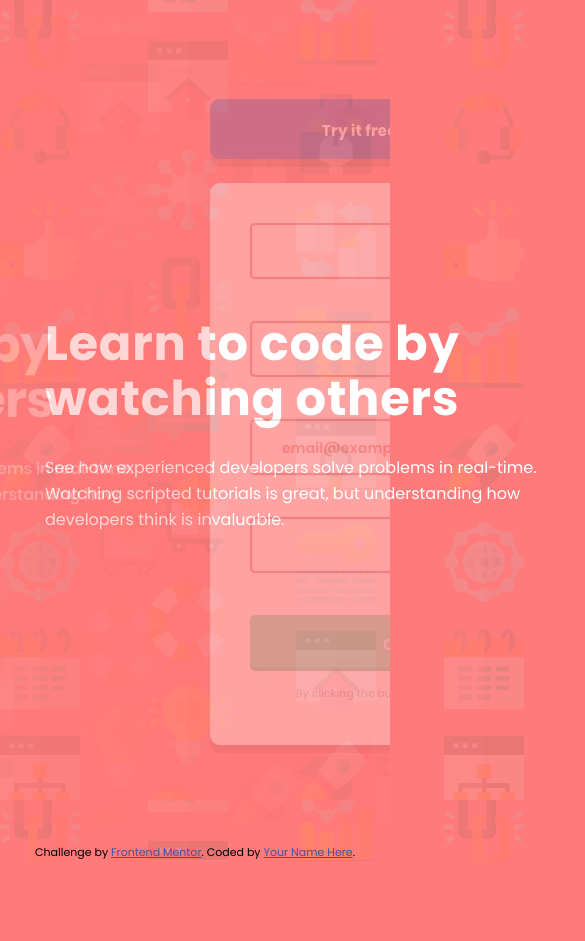
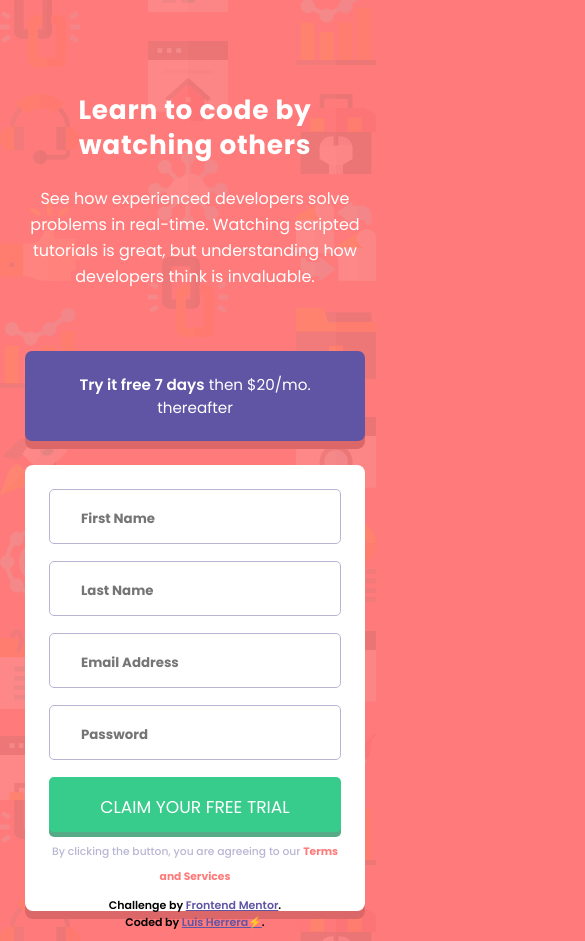
Before and after one commit to Luis15Herr/Intro-component-with-sign-up-form---Frontend-Mentor, a plain HTML site: page index.html in a window 390 px wide. Shown: the top 941 px of the page, 585 px wide, since content can reach past the window. Before the commit the page ends 861 px from the top, so only its background shows below. Drawn offline with Linux system fonts and the light colour scheme.

Commit message:
Mobile view 100%

```diff
--- a/index.html
+++ b/index.html
@@ -44,7 +44,7 @@
               class="form__input"
               id="#name"
               type="text"
-              placeholder="First NAme"
+              placeholder="First Name"
               name="First Name"
             />
             <span class="error__icon"
@@ -56,6 +56,7 @@
                 </g>
               </svg>
             </span>
+            <span class="error__msg">First Name cannot be empty</span>
           </span>
           <span class="form__wrapper">
             <input
@@ -74,6 +75,7 @@
                 </g>
               </svg>
             </span>
+            <span class="error__msg">Last Name cannot be empty</span>
           </span>
           <span class="form__wrapper">
             <input
@@ -92,6 +94,10 @@
                 </g>
               </svg>
             </span>
+            <span class="error__msg">Email cannot be empty</span>
+            <span class="error__msg error__msg--email">
+              Looks like this is not an email</span
+            >
           </span>
           <span class="form__wrapper">
             <input
@@ -110,6 +116,7 @@
                 </g>
               </svg>
             </span>
+            <span class="error__msg">Password cannot be empty</span>
           </span>
           <button class="form__button">Claim your free trial</button>
           <span class="form__terms"
@@ -120,11 +127,14 @@
       </div>
     </main>
 
-    <div role="contentinfo" class="attribution">
+    <div class="attribution" role="contentinfo">
       Challenge by
       <a href="https://www.frontendmentor.io?ref=challenge" target="_blank"
         >Frontend Mentor</a
-      >. Coded by <a href="#">Your Name Here</a>.
+      >. Coded by
+      <a target="_blank" href="https://www.instagram.com/luisherrerael"
+        >Luis Herrera⚡</a
+      >.
     </div>
     <script src="js.js"></script>
   </body>
--- a/js.js
+++ b/js.js
@@ -11,22 +11,21 @@ form.addEventListener("submit", function (e) {
   inputs.forEach((item) => {
     console.log(item.value);
     if (item.value.trim() != "") {
+      console.log("un vacio");
       item.parentNode.classList.remove("error");
       if (item.name === "Email") {
         if (/^\w+([\.-]?\w+)*@\w+([\.-]?\w+)*(\.\w{2,3})+$/.test(item.value)) {
           item.parentNode.classList.remove("error__email");
           return true;
         }
-        item.parentNode.insertAdjacentHTML(
-          "afterend",
-          "<span class='error__msg error__msg--email'> Looks like this is not an email</span>"
-        );
+        if (item.parentNode.classList.contains("error__email")) return;
         item.parentNode.classList.add("error__email");
+        item.parentNode.classList.add("error");
       }
     } else {
+      item.parentNode.classList.remove("error__email");
       if (item.parentNode.classList.contains("error")) return true;
       item.parentNode.classList.add("error");
-      item.parentNode.innerHTML += `<span class="error__msg">${item.name} cannot be empty</span>`;
     }
   });
 });
--- a/style.scss
+++ b/style.scss
@@ -25,19 +25,6 @@ body {
   background-image: url(./images/bg-intro-desktop.png);
   background-color: $Red;
   position: relative;
-  &::after {
-    width: 100%;
-    height: 100%;
-    top: 0%;
-    left: 0%;
-    pointer-events: none;
-    background-image: url(./design/active-states.jpg);
-    opacity: 0.3;
-    position: absolute;
-    content: "";
-    background-position: center;
-    background-repeat: no-repeat;
-  }
 }
 
 .container {
@@ -79,6 +66,7 @@ body {
   position: relative;
   font-size: 0.95em;
   padding-top: 3px;
+  cursor: pointer;
   &::after {
     content: "";
     position: absolute;
@@ -125,6 +113,10 @@ body {
   padding-top: 5px;
   outline: none;
   font-weight: 700;
+  color: $DarkBlue;
+  &:focus {
+    outline: 1px solid $Blue;
+  }
 }
 .error {
   margin-bottom: 17px;
@@ -137,7 +129,11 @@ body {
   .error__msg {
     display: block;
   }
+  .error__msg--email {
+    display: none;
+  }
 }
+
 .error__email {
   .form__input {
     border: 2px solid $Red;
@@ -180,10 +176,14 @@ body {
   text-transform: uppercase;
   font-size: 1.07em;
   padding-top: 5px;
+  position: relative;
+  box-shadow: 0px 5px 0px 0px rgba(85, 171, 134, 100%);
 }
 .form__terms {
-  font-weight: 600;
+  font-weight: 500;
+
   font-size: 0.67em;
+  color: $GrayishBlue;
 }
 .form__terms--pink {
   color: $Red;
@@ -192,7 +192,54 @@ body {
 .attribution {
   font-size: 11px;
   text-align: center;
+  position: absolute;
+  left: 50%;
+  transform: translateX(-50%);
+  bottom: 10px;
+  font-weight: 600;
+  a {
+    color: $Blue;
+  }
 }
-.attribution a {
-  color: hsl(228, 45%, 44%);
+@media screen and (max-width: 800px) {
+  .container {
+    width: 70%;
+    grid-template-columns: 1fr;
+  }
 }
+
+@media screen and (max-width: 600px) {
+  html,
+  body {
+    height: auto;
+  }
+  .container {
+    padding: 0 25px;
+    width: 100%;
+    grid-template-columns: 1fr;
+    padding-bottom: 30px;
+  }
+  .intro {
+    text-align: center;
+    margin-top: 92px;
+    margin-bottom: 66px;
+  }
+  .intro__title {
+    font-size: 1.65em;
+    line-height: 35px;
+    margin-bottom: 19px;
+  }
+  .form__top-btn {
+    padding: 0 50px;
+    height: 90px;
+  }
+  .form {
+    padding: 24px;
+  }
+  .form__wrapper {
+    margin-bottom: 17px;
+  }
+  .form__button {
+    margin-bottom: 5px;
+  }
+}
```
Also changed, not shown: style.css, 1 other file.
